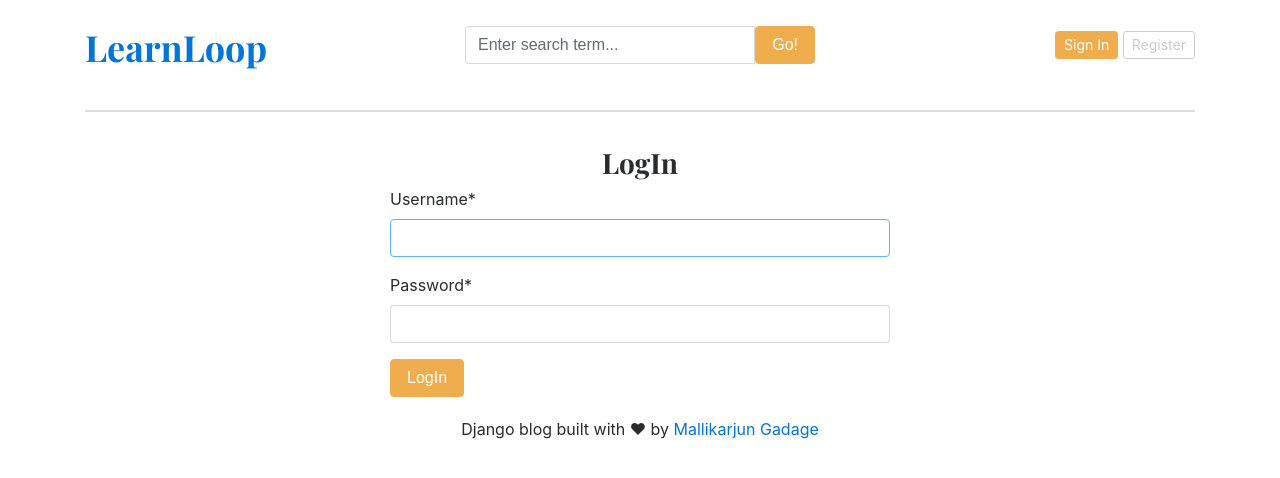
After one commit to Mallikarjun0613/django_blog_website, a Django app: page /login/ in a window 1280 px wide. The commit adds this page. Shown: the top 478 px of the page. Run offline with Django 5.2, Linux system fonts and the light colour scheme; data that the repository does not hold is empty; some libraries are stand-ins or nearby versions.

Commit message:
registration and login functionality

```diff
--- a/blog_main/settings.py
+++ b/blog_main/settings.py
@@ -40,6 +40,8 @@ INSTALLED_APPS = [
     'django.contrib.staticfiles',
     'blogs',
     'assignments',
+    'crispy_forms',
+    'crispy_bootstrap4',
 ]
 
 MIDDLEWARE = [
@@ -134,3 +136,5 @@ DEFAULT_AUTO_FIELD = 'django.db.models.BigAutoField'
 
 MEDIA_URL = '/media/'
 MEDIA_ROOT = BASE_DIR /'media'
+
+CRISPY_TEMPLATE_PACK = 'bootstrap4'
--- a/blog_main/urls.py
+++ b/blog_main/urls.py
@@ -25,7 +25,10 @@ urlpatterns = [
     path('admin/', admin.site.urls),
     path('',views.home,name='home'),
     path('category/',include('blogs.urls')),
-    path('<slug:slug>/',BlogsView.blogs,name='blogs'),
+    path('blogs/<slug:slug>/',BlogsView.blogs,name='blogs'),
     #search endpoint
-    path('blogs/search/', BlogsView.search, name='search')
+    path('blogs/search/', BlogsView.search, name='search'),
+    path('register/', views.register, name='register'),
+    path('login/',views.login, name="login"),
+    path('logout',views.logout,name="logout"),
 ] + static(settings.MEDIA_URL, document_root=settings.MEDIA_ROOT)
--- a/blog_main/views.py
+++ b/blog_main/views.py
@@ -1,8 +1,11 @@
 from urllib import request
 from django.http import HttpResponse
-from django.shortcuts import render
+from django.shortcuts import redirect, render
+from blog_main.forms import RegistrationForm
 from blogs.models import Blog, Category
 from assignments.models import About
+from django.contrib.auth.forms import AuthenticationForm
+from django.contrib import auth
 
 
 def home(request):
@@ -20,3 +23,40 @@ def home(request):
         'about':about,
     }
     return render(request,"home.html",context)
+
+def register(request):
+    if request.method == "POST":
+        form = RegistrationForm(request.POST)
+        if form.is_valid():
+            form.save()
+            return redirect('register')
+        else:
+            print(form.errors)
+    else:
+        form = RegistrationForm()
+    context = {
+               'form':form,
+        }
+    return render(request,'register.html',context)
+
+def login(request):
+    if request.method == 'POST':
+        form = AuthenticationForm(request, request.POST)
+        if form.is_valid():
+            username = form.cleaned_data['username']
+            password = form.cleaned_data['password']
+
+            user = auth.authenticate(username=username, password=password)
+            if user is not None:
+                auth.login(request, user)
+            return redirect('home')
+
+    form = AuthenticationForm()
+    context = {
+        'form':form,
+    }
+    return render(request,'login.html', context)
+
+def logout(request):
+    auth.logout(request)
+    return redirect('home')
--- a/templates/base.html
+++ b/templates/base.html
@@ -30,8 +30,14 @@
 
           </div>
           <div class="col-4 d-flex justify-content-end align-items-center">
-            <a class="btn btn-sm btn-warning" href="#">Signin</a> &nbsp;
-            <a class="btn btn-sm btn-outline-secondary" href="#">Register</a>
+          {% if not user.is_authenticated %}
+            <a class="btn btn-sm btn-warning" href="{% url 'login' %}">Sign In</a> &nbsp;
+            <a class="btn btn-sm btn-outline-secondary" href="{% url 'register' %}">Register</a>
+            {% else %}
+            <span>You are logged in as {{ user }}</span>
+            &emsp;
+            <span><a href="{% url 'logout' %}">LogOut</a></span>
+            {% endif %}
           </div>
         </div>
       </header>
--- a/templates/blogs.html
+++ b/templates/blogs.html
@@ -17,7 +17,8 @@
                     <a class="badge bg-warning text-decoration-none text-light" href="#!">{{ single_blog.category }}</a>
                 </header>
                 <!-- Preview image figure-->
-                <figure class="mb-4"><img class="img-fluid rounded" src="{{ single_blog.featured_image.url }}" alt="..." /></figure>
+                <figure class="mb-4"><img class="img-fluid rounded" src="{{ single_blog.featured_image.url }}" alt="..." style="width:900px; height:400px; object-fit:cover; display:block; margin:0 auto;"></figure>
+
                 <!-- Post content-->
                 <section class="mb-5">
                     <p class="fs-5 mb-4">{{ single_blog.short_description }}</p>
--- /dev/null
+++ b/templates/login.html
@@ -0,0 +1,12 @@
+{% extends 'base.html' %}
+
+{% block content %}
+{% load crispy_forms_tags %}
+<h3 class="text-center">LogIn</h3>
+<form action="{% url 'login' %}" method="POST" style="width:500px; margin:auto;">
+    {% csrf_token %}
+    {{ form|crispy }}
+    <button type="submit" class="btn btn-warning">LogIn</button>
+</form>
+
+{% endblock %}
```
Also changed, not shown: blog_main/forms.py (added, +7 -0 lines), templates/register.html (added, +14 -0 lines).
